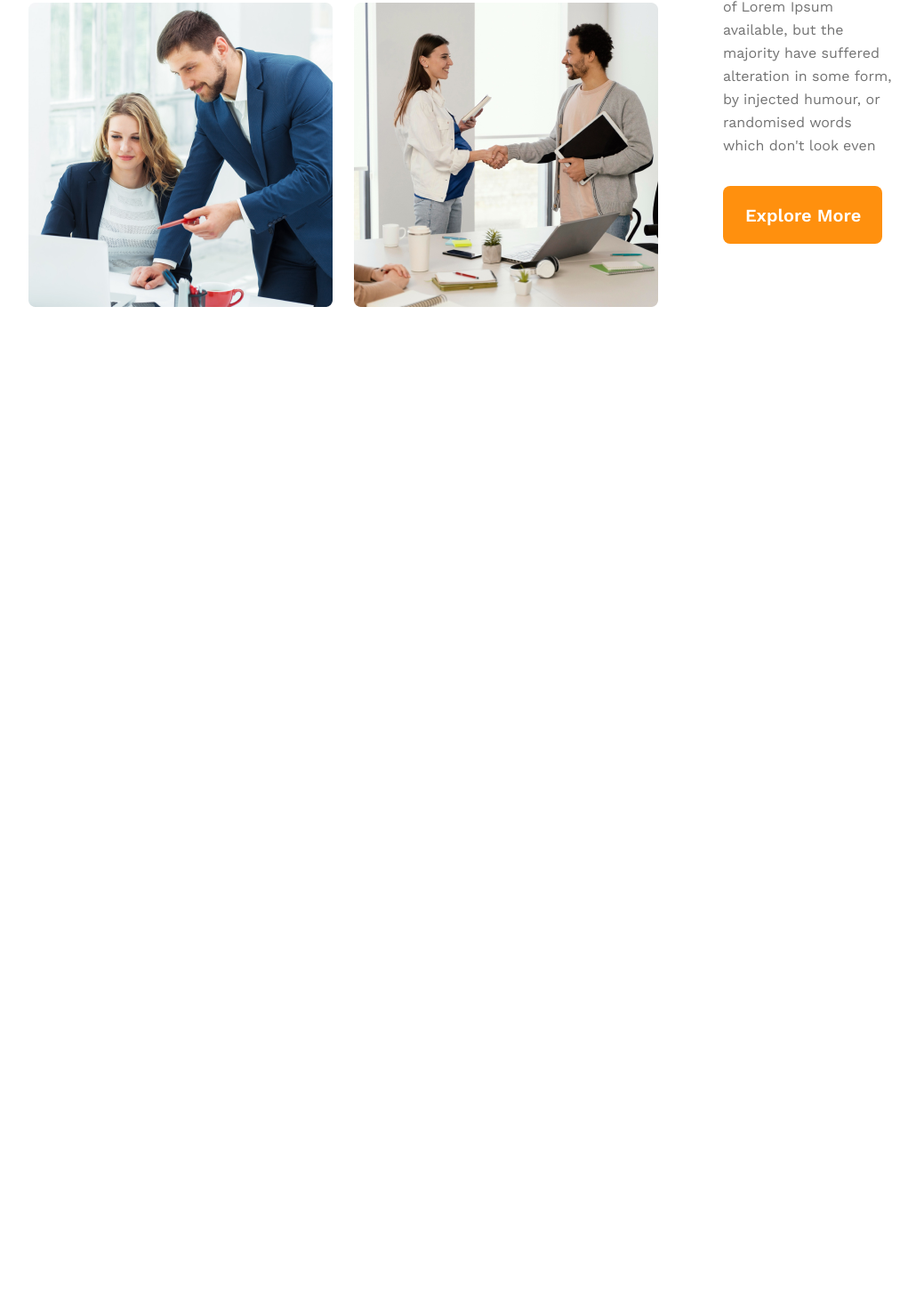
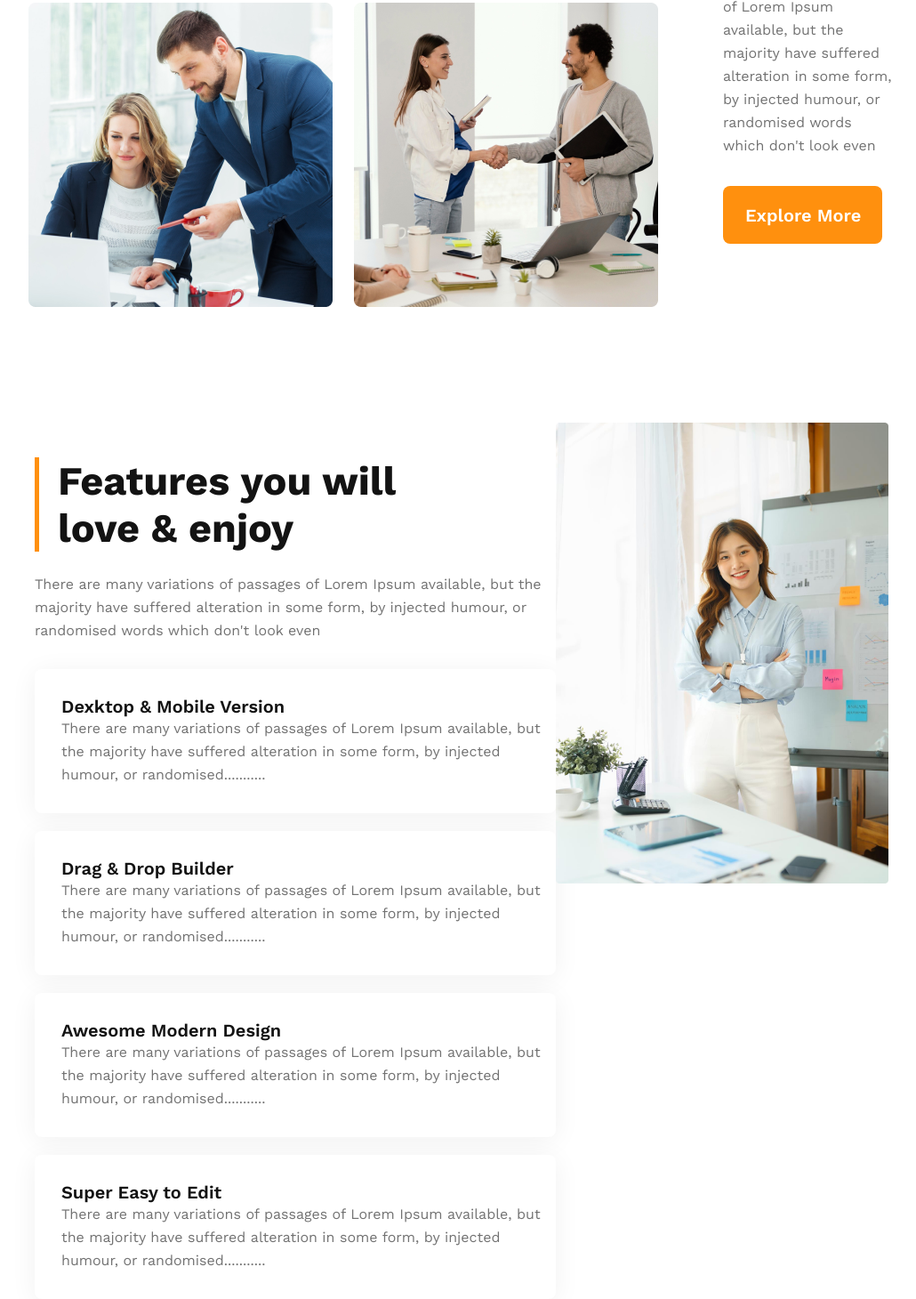
Before and after one commit to rashedjamanraju/g3-architects, a plain HTML site: page index.html in a window 1280 px wide. Shown: the part 1483-2943 px from the top of the page at 89% size, without its empty margins (121-1151 px from the left). Before the commit the page ends 1828 px from the top, so only its background shows below. Drawn offline with nearby package versions, Linux system fonts and the light colour scheme.

Commit message:
another section

```diff
--- a/index.html
+++ b/index.html
@@ -78,6 +78,66 @@
                 <button class="btn-primary">Explore More</button>
             </div>
         </section>
+
+
+        <!-- Experience section -->
+        <section class="fywe container">
+            <div class="fywe-text">
+                <div class="fywe-heading">
+                    <h3 class="fywe-title">
+                        Features you will<br>love & enjoy
+                    </h3>
+
+                    <p class="description-primary">
+                        There are many variations of passages of Lorem Ipsum available, but the majority have suffered
+                        alteration in some form, by injected humour, or randomised words which don't look even
+                    </p>
+
+                    <div class="fywe-information">
+                        <div class="fywe-info">
+                            <h4 class="fywe-primary">
+                                Dexktop & Mobile Version
+                            </h4>
+                            <p class="description-primary">
+                                There are many variations of passages of Lorem Ipsum available, but the majority have
+                                suffered alteration in some form, by injected humour, or randomised...........
+                            </p>
+                        </div>
+                        <div class="fywe-info">
+                            <h4 class="fywe-primary">
+                                Drag & Drop Builder
+                            </h4>
+                            <p class="description-primary">
+                                There are many variations of passages of Lorem Ipsum available, but the majority have
+                                suffered alteration in some form, by injected humour, or randomised...........
+                            </p>
+                        </div>
+                        <div class="fywe-info">
+                            <h4 class="fywe-primary">
+                                Awesome Modern Design
+                            </h4>
+                            <p class="description-primary">
+                                There are many variations of passages of Lorem Ipsum available, but the majority have
+                                suffered alteration in some form, by injected humour, or randomised...........
+                            </p>
+                        </div>
+                        <div class="fywe-info">
+                            <h4 class="fywe-primary">
+                                Super Easy to Edit
+                            </h4>
+                            <p class="description-primary">
+                                There are many variations of passages of Lorem Ipsum available, but the majority have
+                                suffered alteration in some form, by injected humour, or randomised...........
+                            </p>
+                        </div>
+                    </div>
+
+                </div>
+            </div>
+            <figure class="fywe-image">
+                <img src="images/architect.png" alt="">
+            </figure>
+        </section>
     </main>
 
     <!-- footer section -->
--- a/styles/style.css
+++ b/styles/style.css
@@ -52,7 +52,25 @@ img{
     font-weight: 700;
     line-height: normal;
 }
-
+.fywe-primary{
+    color:#131313;
+    font-family: Work Sans;
+    font-size: 20px;
+    font-style: normal;
+    font-weight: 600;
+    line-height: normal;
+}
+.fywe-information{
+    display: grid;
+    grid-template-columns: repeat(1,1fr);
+    gap: 20px;
+}
+.fywe-info{
+    border-radius: 8px;
+    background: #FFF;
+    box-shadow: 0px 4px 30px 0px rgba(0, 0, 0, 0.06);
+    padding: 30px 0px 30px 30px;
+}
 /* Buttons */
 .btn-primary{
     color: #FFF;
@@ -148,6 +166,33 @@ header{
 .featured-image{
     width: 342px;
 }
+.fywe{
+    display: flex;
+    justify-content: space-between;
+    margin-top: 130px;
+    border-radius: 8px;
+}
+.fywe-text{
+    max-width: 586px;
+}
+.fywe-image{
+    max-width: 708px;
+}
+.fywe-title{
+    border-left: 5px solid #FF900E;
+    padding-left: 21px;
+    color:#131313;
+    font-family: Work Sans;
+    font-size: 45px;
+    font-style: normal;
+    font-weight: 700;
+    line-height: normal;
+    margin-top: 39px;
+}
+.fywe-heading > p{
+    margin-top: 24px;
+    margin-bottom: 30px;
+}
 
 @media  screen and (max-width:576px) {
     .navigation nav{
```
